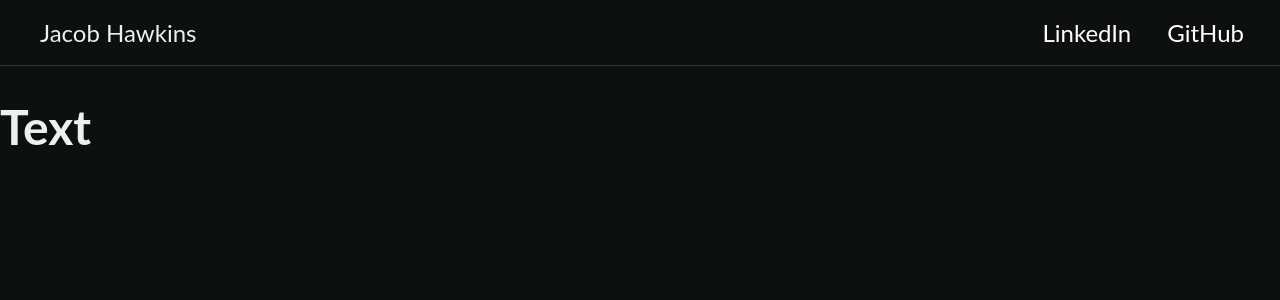
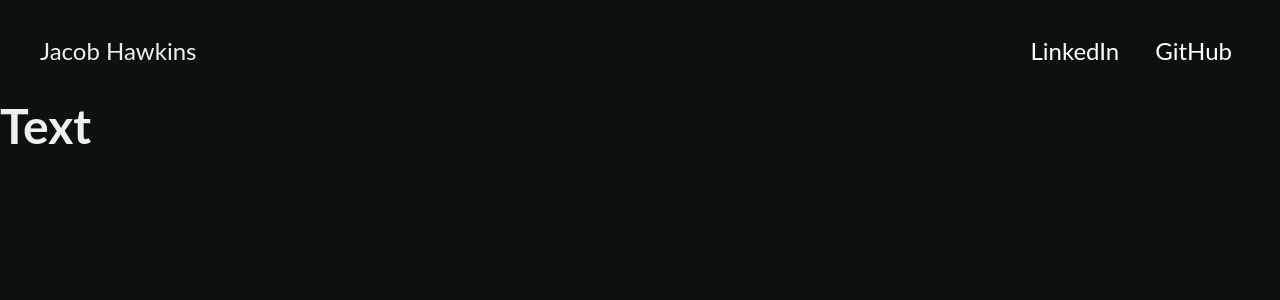
Before and after one commit to jacob-hawkins/personal-website, a React (Create React App) app: page / in a window 1280 px wide. Shown: the top 300 px of the page. Built offline with nearby package versions, Linux system fonts and the light colour scheme.

Commit message:
added more spacing to top of nav bar

```diff
--- a/src/components/Navbar.jsx
+++ b/src/components/Navbar.jsx
@@ -22,7 +22,6 @@ function Navbar() {
                     </li>
                 </div>
             </ul>
-            <hr />
         </div>
     );
 }
--- a/src/styles/components/Navbar.module.scss
+++ b/src/styles/components/Navbar.module.scss
@@ -4,11 +4,10 @@
     display: inline;
 
     ul {
-        margin: 0.75em 1.5em 0.75em 0em;
+        margin: 1.5em 2em 0.75em 0em;
         display: flex;
         justify-content: space-between;
         flex-direction: row;
-        // background-color: blue;
 
         .right_side {
             display: flex;
```
